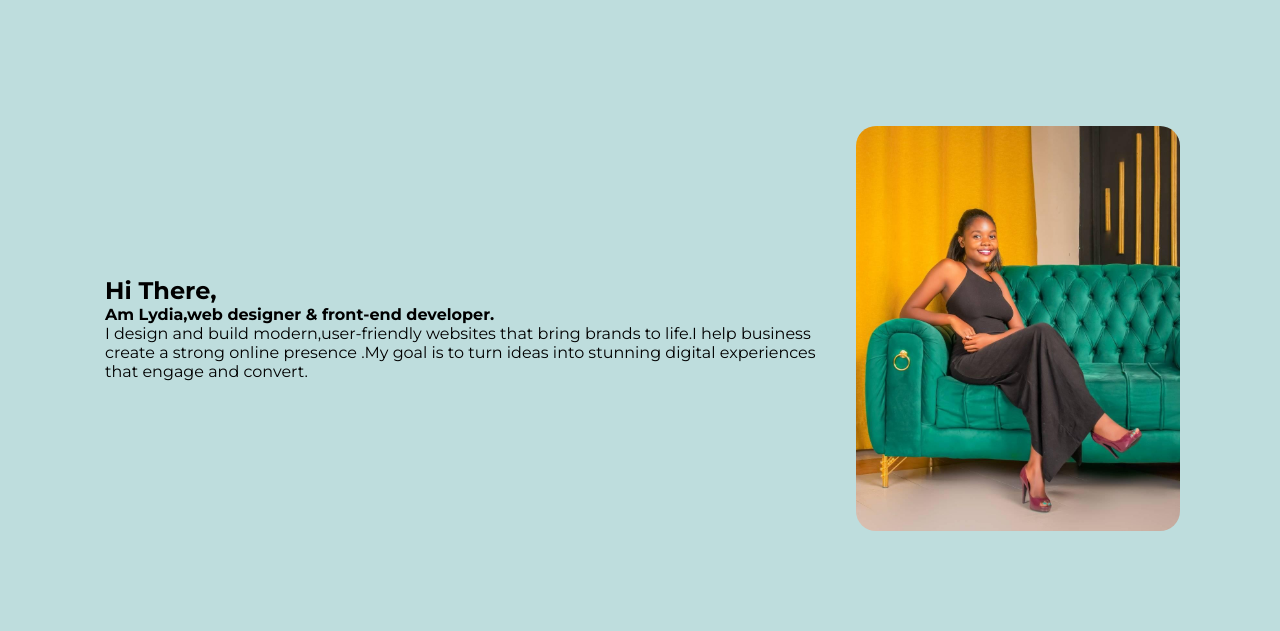
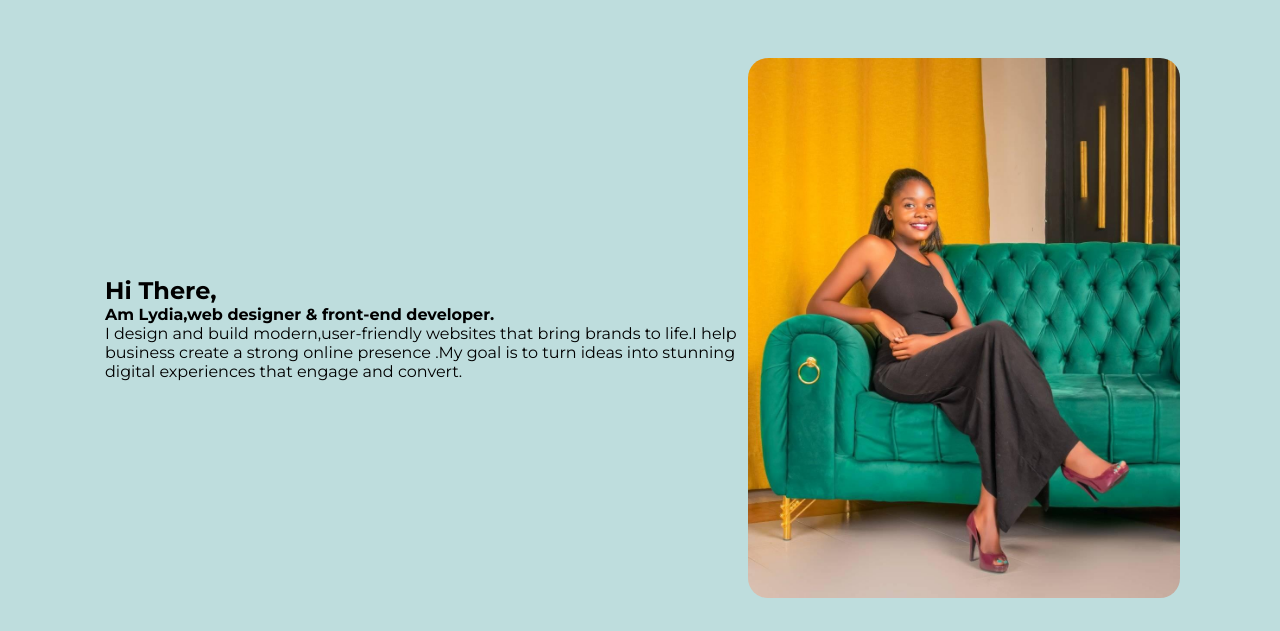
Before and after one commit to lydiaayitsoh123/MY-PORTFOLIO, a plain HTML site: page index.html in a window 1280 px wide. Shown: the part 91-722 px from the top of the page. Drawn offline with Linux system fonts and the light colour scheme; a web font is replaced by a local one.

Commit message:
added commit

```diff
--- a/css/style.css
+++ b/css/style.css
@@ -104,10 +104,10 @@ img{
     width: 100%;
     height: auto;
     display image:right ;
-    max-width:600px;
+    max-width:500px;
 }
 .text{
-    max-width: 70%;
+    max-width: 60%;
     padding: 5px;
 
 }
```
